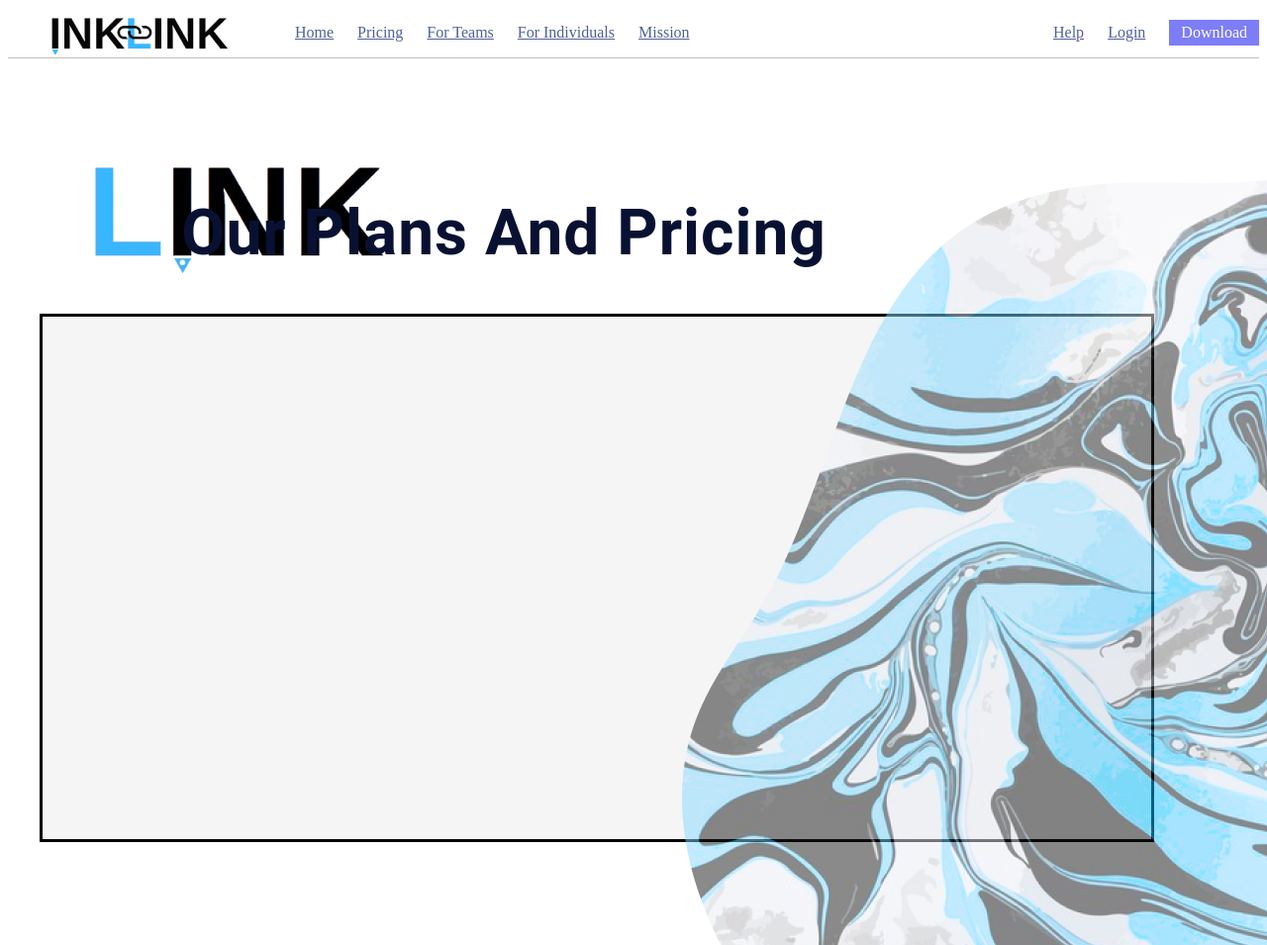
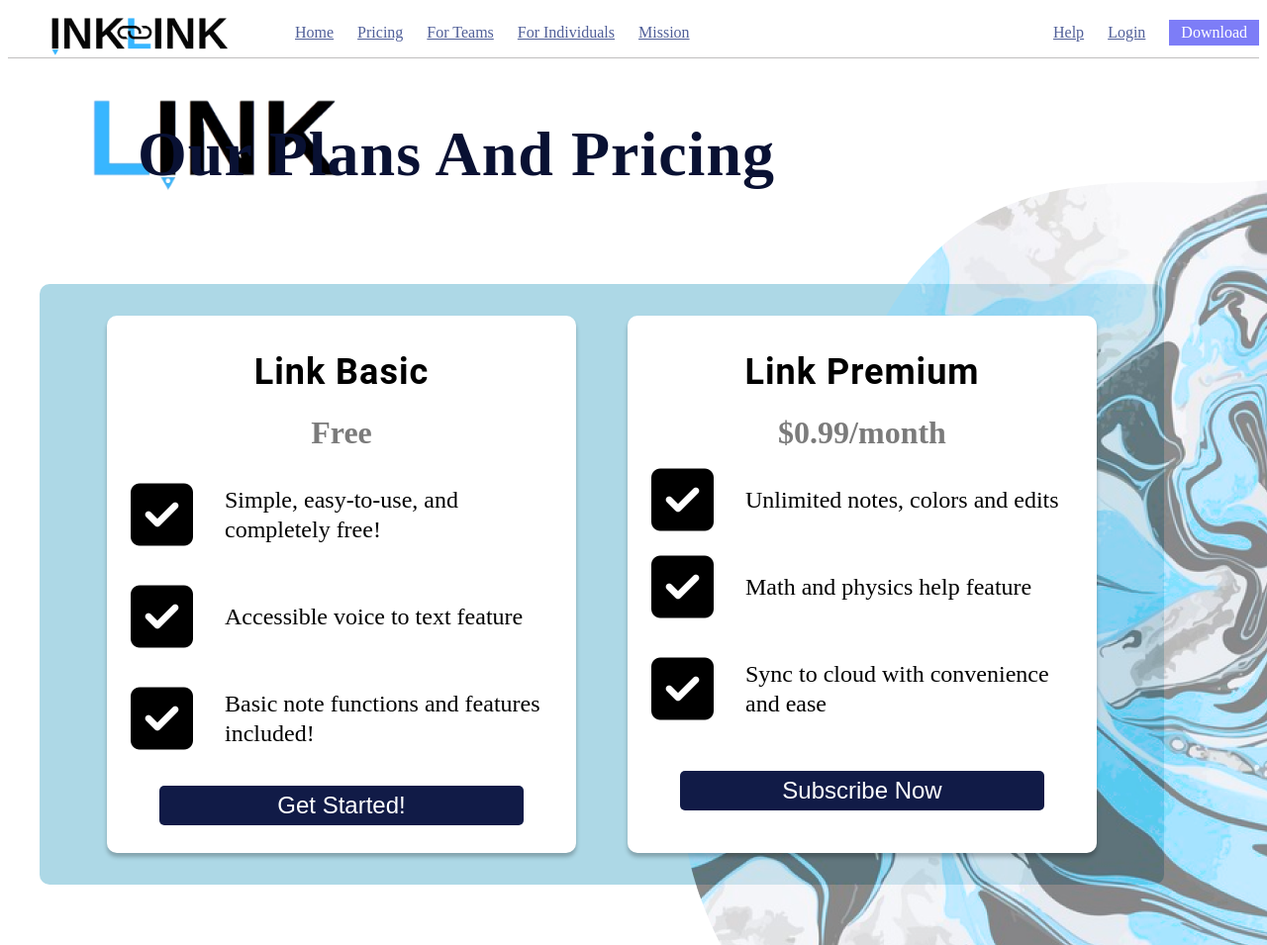
Before and after one commit to Term-AZ/West-Overhaul, a website: page wds-overhaul/pricing.html in a window 1280 px wide. Shown: the top 955 px of the page at 99% size. Drawn offline with Linux system fonts and the light colour scheme.

Commit message:
Feat!: Finished pricing page

```diff
--- a/wds-overhaul/pricing.html
+++ b/wds-overhaul/pricing.html
@@ -1,6 +1,7 @@
 <!DOCTYPE html>
 <html lang="en">
   <head>
+    <script src="https://kit.fontawesome.com/8425591a24.js" crossorigin="anonymous"></script>
     <meta charset="UTF-8">
     <meta name="viewport" content="width=device-width, initial-scale=1.0">
     <meta http-equiv="X-UA-Compatible" content="ie=edge">
@@ -33,12 +34,53 @@
         </div>
 
         <div class="tier-container">
+          <div class="basic-tier">
+            <h2 class="tier-title">Link Basic</h2>
+            <h3 class="price">Free</h3>
+            <div class="tier-point">
+              <i class="fa-solid fa-square-check fa-3x"></i>
+              <p>Simple, easy-to-use, and completely free!</p>
+            </div>
 
+            <div class="tier-point">
+              <i class="fa-solid fa-square-check fa-3x"></i>
+              <p>Accessible voice to text feature</p>
+            </div>
+
+            <div class="tier-point">
+              <i class="fa-solid fa-square-check fa-3x"></i>
+              <p>Basic note functions and features included!</p>
+            </div>
+
+            <button class="pricing-button">Get Started!</button>
+          </div>
+
+          <div class="premium-tier">
+            <h2 class="tier-title">Link Premium</h2>
+            <h3 class="price">$0.99/month</h3>
+            <div class="tier-point">
+              <i class="fa-solid fa-square-check fa-3x"></i>
+              <p>Unlimited notes, colors and edits</p>
+            </div>
+
+            <div class="tier-point">
+              <i class="fa-solid fa-square-check fa-3x"></i>
+              <p>Math and physics help feature</p>
+            </div>
+
+            <div class="tier-point">
+              <i class="fa-solid fa-square-check fa-3x"></i>
+              <p>Sync to cloud with convenience and ease</p>
+            </div>
+
+            <button class="pricing-button">Subscribe Now</button>
+          </div>
 
         </div>
       </div>
 
 
     </div>
+
   </body>
 </html>
--- a/wds-overhaul/style.css
+++ b/wds-overhaul/style.css
@@ -212,30 +212,31 @@ mix-blend-mode: normal;
 overflow: hidden;
 }
 
-.pricing-container{
+.pricing-container {
     display: flex;
     flex-direction: column;
     gap: 4rem;
     height: 100vh;
-    .pricing-title{
 
-        #link-logo{
-            width: 100%;
+    .pricing-title {
+        padding: 0;
+        margin: none;
+
+        #link-logo {
             margin: 0 auto;
             position: relative;
-            width: 18.875rem;
-            height: 11.875rem;
-            top: 4.3rem;
+            width: 16rem;
+            height: 10rem;
+            top: 0.5rem;
             left: 5rem;
         }
 
-        #pricing-title-text{
+        #pricing-title-text {
             position: absolute;
             height: 88px;
-            left: 7rem;
+            left: 1rem;
             right: 374px;
-            top: 10rem;
-            font-family: 'Roboto';
+            top: 5rem;
             font-style: normal;
             font-weight: 600;
             font-size: 4rem;
@@ -246,12 +247,77 @@ overflow: hidden;
         }
     }
 
-    .tier-container{
-        width: 70rem;
-        height: 33rem;
-        border: 3px solid black;
+    .tier-container {
+        display: flex;
+        padding: 2rem;
+        padding-left: 1rem;
+        padding-right: 1rem;
+        justify-content: space-evenly;
+        align-items: center;
+        width: 69rem;
+        height: 34rem;
         margin-left: 2rem;
-        opacity: 1;
-        background-color: #F1F1F1B2;
+        background-color: lightblue;
+        border-radius: 10px;
+
+        .basic-tier,
+        .premium-tier {
+            width: 29.625rem;
+            height: 33.938rem;
+            background-color: #ffffff;
+            z-index: 20;
+            border-radius: 10px;
+            opacity: 1;
+            display: flex;
+            flex-direction: column;
+            gap: 10px;
+            padding: 1.5rem;
+            justify-content: space-evenly;
+            box-shadow: 0px 4px 4px 0px #00000040;
+            box-sizing: border-box;
+        }
+
+        .tier-title {
+            font-family: Roboto;
+            font-size: 36px;
+            font-weight: 700;
+            line-height: 66px;
+            letter-spacing: 1px;
+            text-align: center;
+            margin: 0;
+        }
+
+        .tier-point {
+            display: flex;
+            gap: 2rem;
+            font-size: 24px;
+            font-weight: 400;
+            line-height: 30px;
+            letter-spacing: 0px;
+            text-align: left;
+            align-items: center;
+        }
+
+        .price {
+            text-align: center;
+            font-size: 2rem;
+            margin: 0;
+            color: #7B7B7B;
+        }
+
+        .pricing-button {
+            margin: auto;
+            width: 23rem;
+            height: 2.5rem;
+            font-size: 24px;
+            font-weight: 500;
+            line-height: 26px;
+            letter-spacing: 0px;
+            text-align: center;
+            background-color: #111B47;
+            border: none;
+            border-radius: 5px;
+            color: #ffffff;
+        }
     }
 }
```
